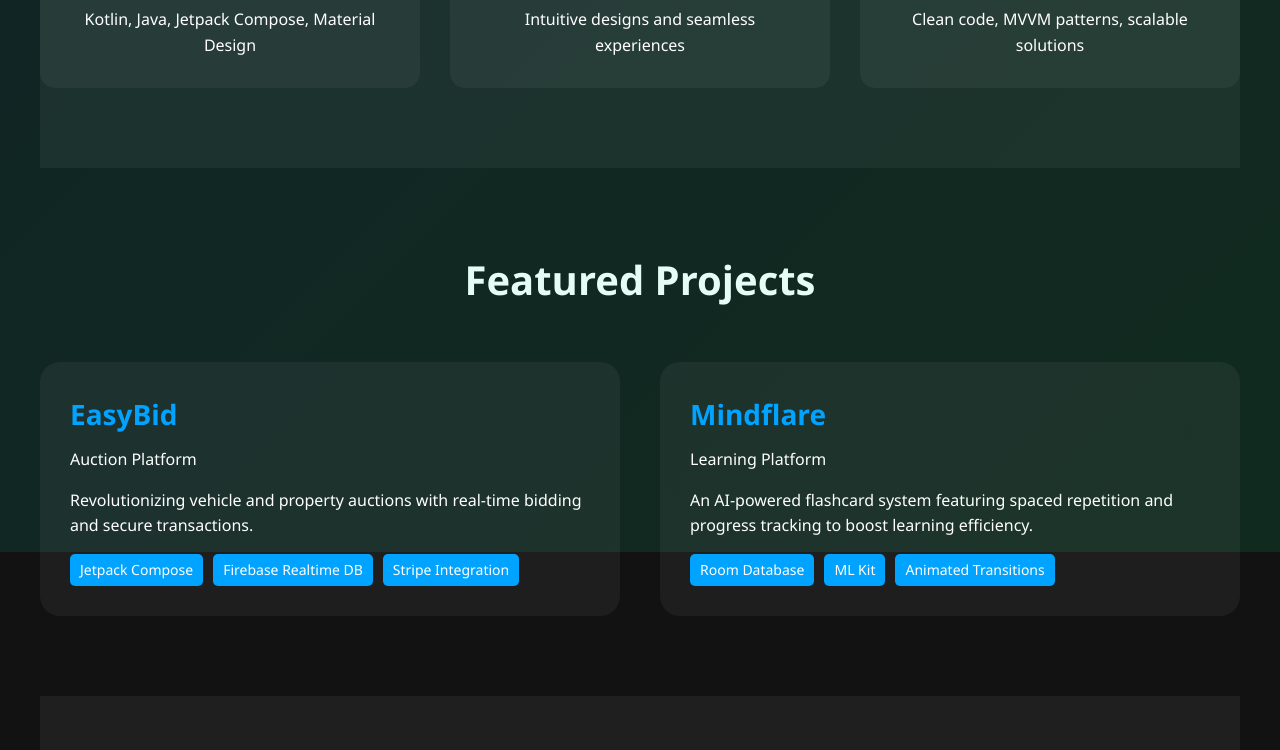
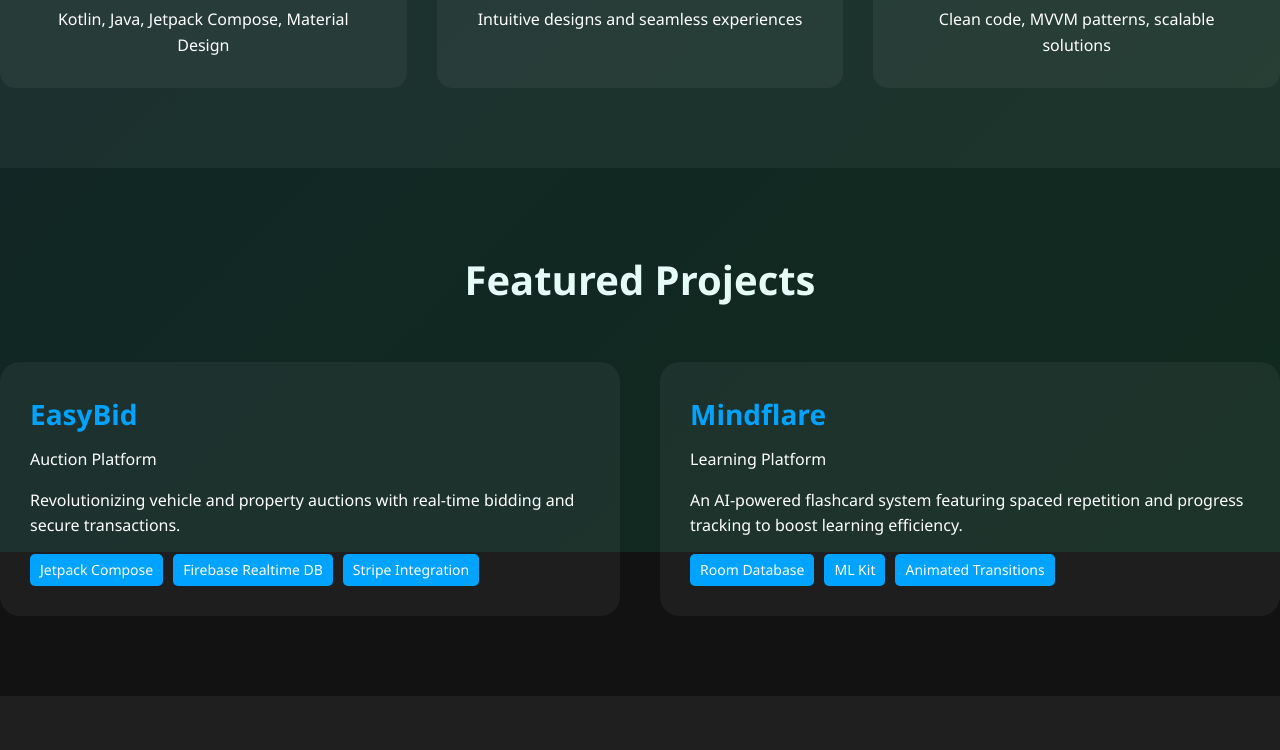
Before and after one commit to HaseebAhmed20/HN, a plain HTML site: page index.html in a window 1280 px wide. Shown: the part 1154-1904 px from the top of the page. Drawn offline with Linux system fonts and the light colour scheme.

Commit message:
Update index.html

```diff
--- a/index.html
+++ b/index.html
@@ -2,7 +2,7 @@
 <html lang="en">
 <head>
   <meta charset="UTF-8" />
-  <meta name="viewport" content="width=device-width, initial-scale=1.0, user-scalable=no"/>
+  <meta name="viewport" content="width=device-width, initial-scale=1.0, maximum-scale=1, user-scalable=no">
   <title>Hainova Solutions</title>
   <link
     rel="stylesheet"
@@ -27,6 +27,10 @@
       max-width: 1200px;
       margin: 0 auto;
       padding: 20px;
+      max-width: 100%;
+      padding: 0 10px; /* Adds small padding */
+      box-sizing: border-box;
+
     }
 
     /* Header & Navigation */
```
